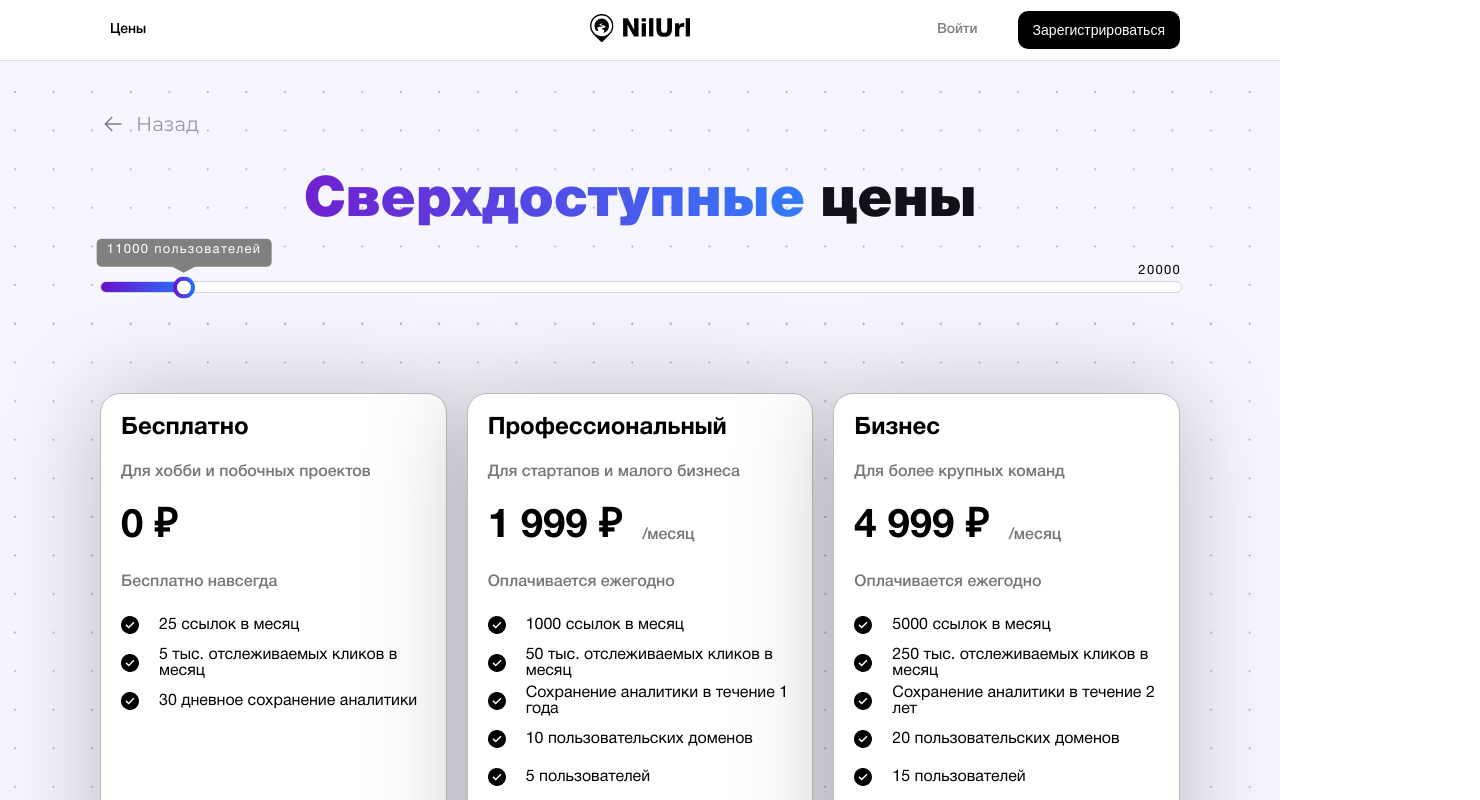
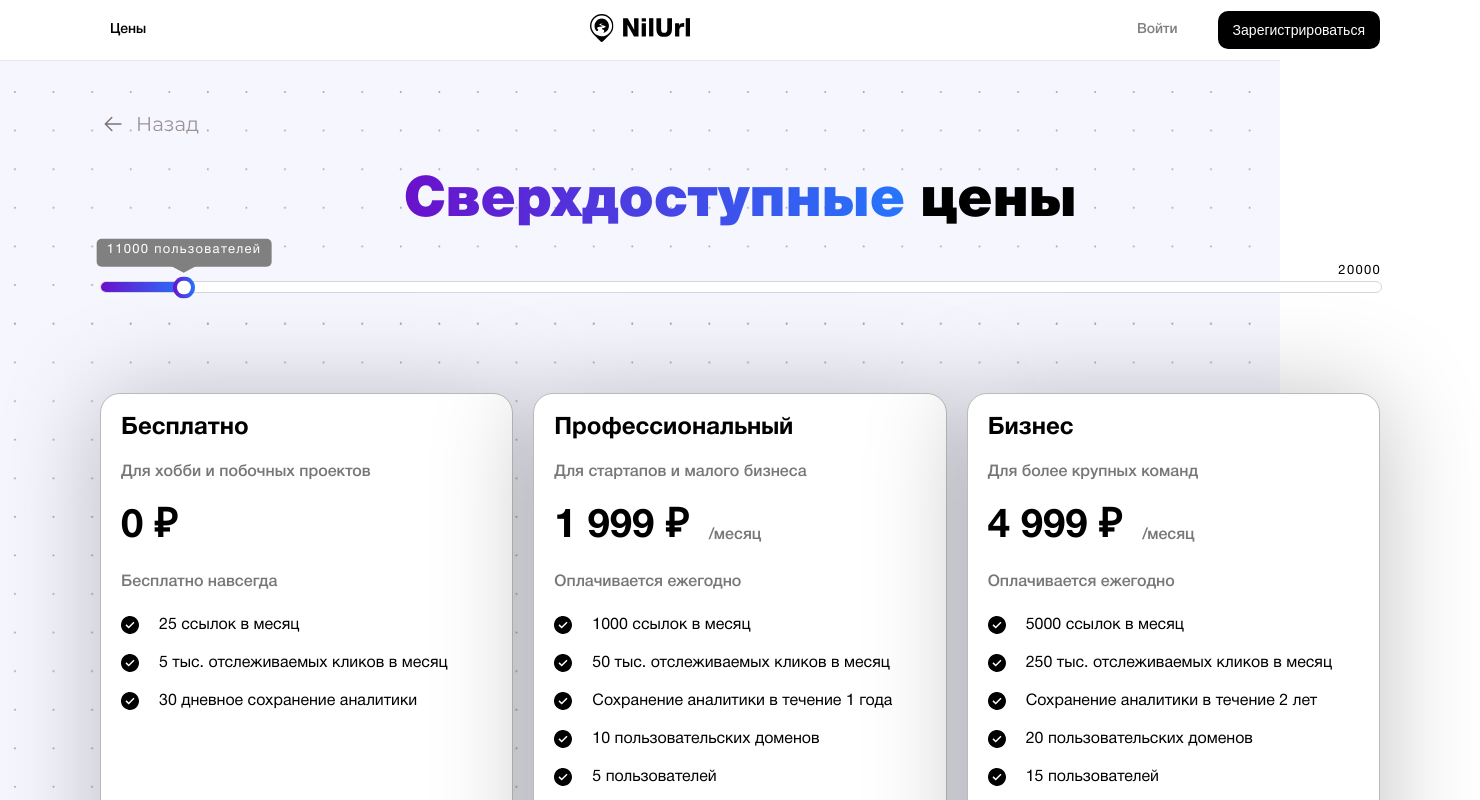
Before and after one commit to Diablox777/Project-for-company, a React (Create React App) app: page / in a window 1280 px wide. Shown: the top 800 px of the page, 1480 px wide, since content can reach past the window. Built offline with nearby package versions, Linux system fonts and the light colour scheme.

Commit message:
Фиксил футер и словил баги, позже на чистую голову сделаю красиво

```diff
--- a/src/App.js
+++ b/src/App.js
@@ -16,7 +16,7 @@ const App = () => {
     </div>
     */
 
-    <div className="wrapper" >
+    <div>
       <PricesPage />
     </div>
 
--- a/src/components/creating-link/CreatingLink.js
+++ b/src/components/creating-link/CreatingLink.js
@@ -18,17 +18,25 @@ const CreatingLink = () => {
     const [val, setVal] = useState("");
     const handleChange = (e) => {
       setVal(e.target.value);
-    }
+    };
 
     useEffect(() => {
       textAreaRef.current.style.height = "auto";
-      textAreaRef.current.style.height = textAreaRef.current.scrollHeight + "px";
-    }, [val])
+      textAreaRef.current.style.height =
+        textAreaRef.current.scrollHeight + "px";
+    }, [val]);
 
     return (
-      <div className='w-screen min-h-screen bg-neutral-950 grid place-items-center'>
-        <div className='text-neutral-200 bg-neutral-800 p-2 w-[30rem] rounded flex flex-col space-y-2'>
-          <textarea className='p-1 bg-neutral-700 active:outline-none focus:outline-none rounded' placeholder='Добавить комментарий' value={val} onChange={handleChange} rows="2" ref={textAreaRef} style={{ minWidth: '100%', maxWidth: '100%' }}></textarea>
+      <div className="w-screen min-h-screen bg-neutral-950 flex justify-center items-center">
+      <div className="text-neutral-200 bg-neutral-800 p-2 w-[30rem] rounded flex flex-col space-y-2">
+        <textarea
+          className="p-1 bg-neutral-700 outline-none rounded border border-gray-300 custom-textarea text-neutral-300"
+          placeholder="Добавить комментарий"
+          value={val}
+          onChange={handleChange}
+          rows="2"
+          ref={textAreaRef}
+        ></textarea>
       </div>
     </div>
     );
@@ -37,11 +45,31 @@ const CreatingLink = () => {
   const UTMInputs = () => {
     const [inputs, setInputs] = useState([
       { id: "Referral", title: "Referral", checked: false, inputType: "text" },
-      { id: "UTM Source", title: "UTM Source", checked: false, inputType: "text" },
-      { id: "UTM Medium", title: "UTM Medium", checked: false, inputType: "text" },
-      { id: "UTM Campaign", title: "UTM Campaign", checked: false, inputType: "text" },
+      {
+        id: "UTM Source",
+        title: "UTM Source",
+        checked: false,
+        inputType: "text",
+      },
+      {
+        id: "UTM Medium",
+        title: "UTM Medium",
+        checked: false,
+        inputType: "text",
+      },
+      {
+        id: "UTM Campaign",
+        title: "UTM Campaign",
+        checked: false,
+        inputType: "text",
+      },
       { id: "UTM Term", title: "UTM Term", checked: false, inputType: "text" },
-      { id: "UTM Content", title: "UTM Content", checked: false, inputType: "text" },
+      {
+        id: "UTM Content",
+        title: "UTM Content",
+        checked: false,
+        inputType: "text",
+      },
     ]);
 
     const handleInputChange = (id) => {
@@ -57,8 +85,11 @@ const CreatingLink = () => {
       <div className="utm__input">
         {inputs.map((input) => (
           <div className="utm__input-item" key={input.id}>
-            <label className="utm__input-label" htmlFor={input.id}>{input.title}</label>
-            <input className="utm__input-input"
+            <label className="utm__input-label" htmlFor={input.id}>
+              {input.title}
+            </label>
+            <input
+              className="utm__input-input"
               type={input.inputType}
               id={input.id}
               checked={input.checked}
@@ -120,8 +151,8 @@ const CreatingLink = () => {
         <div className="creating__link__header">
           <span className="header__svg">
             <svg
-              width="18"
-              height="18"
+              width="20"
+              height="20"
               viewBox="0 0 20 18"
               fill="none"
               xmlns="http://www.w3.org/2000/svg"
--- a/src/components/creating-link/creatingLink.css
+++ b/src/components/creating-link/creatingLink.css
@@ -39,6 +39,7 @@
   display: flex;
   justify-content: center;
   align-items: center;
+  padding-top: 5px;
 }
 
 .header__title {
@@ -139,10 +140,13 @@
 
 .link__functional {
   position: relative;
-  width: 380px;
+  width: 100%;
   border: 1px solid #000;
   border-radius: 6px;
+  padding-left: 10px;
+  padding-right: 10px;
   margin-bottom: 100px;
+  box-sizing: border-box;
 }
 
 .link__functional-title {
@@ -163,8 +167,6 @@
   display: flex;
   flex-direction: column; /* Установка направления элементов в столбец */
   position: relative;
-  padding-left: 10px;
-  padding-right: 10px;
   border-bottom: 1px solid rgba(154, 154, 154, 0.5)
 }
 
@@ -181,14 +183,32 @@
 }
 
 .functional__item-faq {
-  padding-top: 15px;
+  align-self: center;
+  padding-top: 5px;
 
 }
 
 .toggle__switch {
   margin-left: auto;
-  margin-top: -4px;
+
 }
+
+.custom-textarea {
+  width: 100%;
+  margin-bottom: 10px;
+  box-sizing: border-box;
+  padding: 5px;
+  font-size: 14px;
+  font-weight: 400;
+  outline: none !important;
+  border-radius: 6px;
+  border-width: 1px;
+  border-color: rgba(217, 217, 217, 1);
+  resize: vertical;
+  scrollbar-width: none;
+}
+
+
 
 .utm__input {
 width: 100%;
@@ -252,8 +272,11 @@ width: 100%;
     align-items: center;
     height: 100px;
     border-top: 1px solid rgba(154, 154, 154, 0.5);
+    border-bottom-left-radius: 16px ;
+    border-bottom-right-radius: 16px ;
     background-color: #fff;
     z-index: 1;
+    box-shadow: 0 -5px 5px rgba(0, 0, 0, 0.1);
   }
 
 .create__link__button {
--- a/src/components/date-calendar/DateCalendar.js
+++ b/src/components/date-calendar/DateCalendar.js
@@ -1,21 +1,20 @@
 import React, { useState } from 'react';
 import Calendar from 'react-calendar';
-import './dateCalendar.css'; // Подключаем CSS для стилизации
+import './dateCalendar.css';
 
 const DateCalendar = () => {
-  const [value, onChange] = useState(new Date()); // Состояние для текущей выбранной даты
+  const [value, onChange] = useState(new Date());
 
-  // Обработчик изменения даты
   const handleDateChange = (date) => {
-    onChange(date); // Обновляем выбранную дату
+    onChange(date);
   };
 
   return (
     <div className="calendar-container">
       <Calendar
-        onChange={handleDateChange} // Передаем обработчик изменения даты
-        value={value} // Значение текущей выбранной даты
-        className="calendar" // Применяем класс для стилизации
+        onChange={handleDateChange}
+        value={value}
+        className="calendar"
       />
     </div>
   );
--- a/src/components/footer-mp/FooterMP.js
+++ b/src/components/footer-mp/FooterMP.js
@@ -4,7 +4,7 @@ import { FooterLogo } from '../../components';
 
 const FooterMp = () => {
     return (
-        <div className="FooterMPMainContainer">
+        <div className="FooterMPMainContainer wrapper">
             <div className="FooterMPContainer">
                 <div className="FirstFooterMP">
                     <svg width="100" height="28" viewBox="0 0 100 28" fill="none" xmlns="http://www.w3.org/2000/svg">
--- a/src/components/footer-mp/footerMP.css
+++ b/src/components/footer-mp/footerMP.css
@@ -1,8 +1,13 @@
+.wrapper {
+    max-width: 1440px;
+    width: 100%;
+    margin: 0 auto;
+  }
+
 .FooterMPMainContainer{
     width: 100%;
     padding-top: 50px;
     padding-bottom: 50px ;
-    border-top: 1px solid #9F9F9F;
     z-index: -10;
     font-family: "Roboto";
 }
--- a/src/components/no-login-header/NoLoginHeader.js
+++ b/src/components/no-login-header/NoLoginHeader.js
@@ -15,7 +15,7 @@ const NoLoginHeader = () => {
   };
 
   return (
-    <header className="no__login__header">
+    <header className="no__login__header wrapper">
       {isCreatingLinkOpen && <CreatingLink onClose={closeCreatingLink} />}
       <p className="prices__button">Цены</p>
       <span className="logo">
--- a/src/components/no-login-header/noLoginHeader.css
+++ b/src/components/no-login-header/noLoginHeader.css
@@ -1,3 +1,9 @@
+.wrapper {
+  max-width: 1440px;
+  width: 100%;
+  margin: 0;
+}
+
 .no__login__header {
   display: flex;
   justify-content: space-between;
@@ -7,7 +13,6 @@
   padding-right: 100px;
   font-weight: 600;
   font-size: 14px;
-  border-bottom: 1px solid #dddddd;
   font-family: "Helvetica Neue Cyr";
 }
 
--- a/src/components/prices-block/PricesBlock.js
+++ b/src/components/prices-block/PricesBlock.js
@@ -18,7 +18,8 @@ const PricesBlock = () => {
   const registeredUsers = 11000;
 
   return (
-    <main className="prices">
+    <div className="background">
+    <main className="prices wrapper">
       <span className="button__back">
         <img src={BackImage} alt="Назад"></img>
       </span>
@@ -183,6 +184,7 @@ const PricesBlock = () => {
         </div>
       </div>
     </main>
+    </div>
   );
 };
 
--- a/src/components/prices-block/pricesBlock.css
+++ b/src/components/prices-block/pricesBlock.css
@@ -1,23 +1,24 @@
+.background {
+  background-image: url("../../img/background.png"), linear-gradient(rgba(166, 165, 255, 0.1), rgba(166, 165, 255, 0.1));
+  background-size: cover;
+  background-position: center;
+  width: 100%;
+  height: 100%;
+  border-top: 1px solid rgba(229, 231, 235, 1);
+  border-bottom: 1px solid rgba(221, 221, 221, 1);
+}
+
+.wrapper {
+  max-width: 1440px;
+  width: 100%;
+  margin: 0 auto;
+}
+
 .prices {
   position: relative;
   padding: 100px;
   padding-top: 50px;
-  background-image: url("../../img/background.png");
-  background-size: cover;
-  background-position: center;
   font-family: "Helvetica Neue Cyr";
-}
-
-.prices::before {
-  content: "";
-  position: absolute;
-  top: 50%;
-  left: 50%;
-  transform: translate(-50%, -50%);
-  width: 100%;
-  height: 100%;
-  background: linear-gradient(rgba(166, 165, 255, 0.1), rgba(166, 165, 255, 0.1));
-
 }
 
 .prices__title {
--- a/src/components/toggle/toggle.css
+++ b/src/components/toggle/toggle.css
@@ -11,8 +11,8 @@
   .toggle-switch label {
     cursor: pointer;
     text-indent: -9999px;
-    width: 40px;
-    height: 20px;
+    width: 19.95px;
+    height: 13px;
     background: grey;
     display: block;
     border-radius: 20px;
@@ -22,20 +22,20 @@
   .toggle-switch label:after {
     content: '';
     position: absolute;
-    top: 2px;
-    left: 2px;
-    width: 16px;
-    height: 16px;
+    top: 1px;
+    left: 1px;
+    width: 11px;
+    height: 11px;
     background: #fff;
     border-radius: 50%;
     transition: 0.3s;
   }
 
   .toggle-switch input[type="checkbox"]:checked + label {
-    background: #bada55;
+    background: rgba(64, 195, 101, 1);
   }
 
   .toggle-switch input[type="checkbox"]:checked + label:after {
-    left: calc(100% - 2px);
+    left: calc(100% - 1px);
     transform: translateX(-100%);
   }
```
Lines whose indentation alone changed are shown as unchanged.
